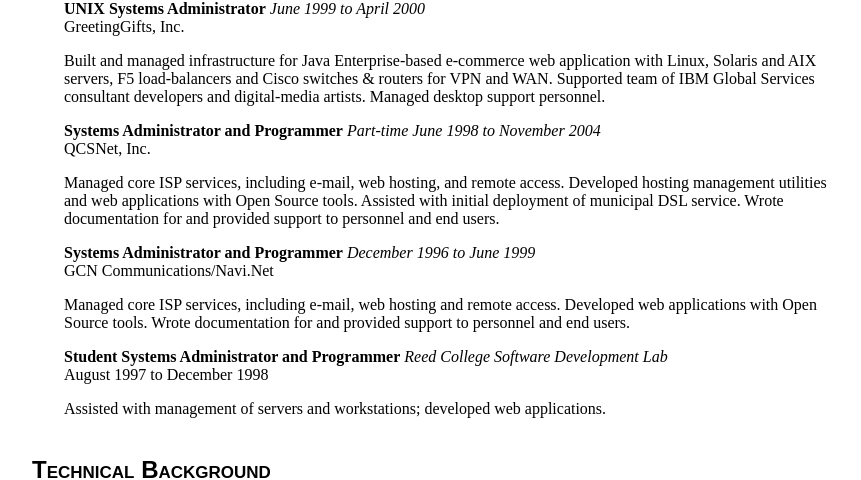
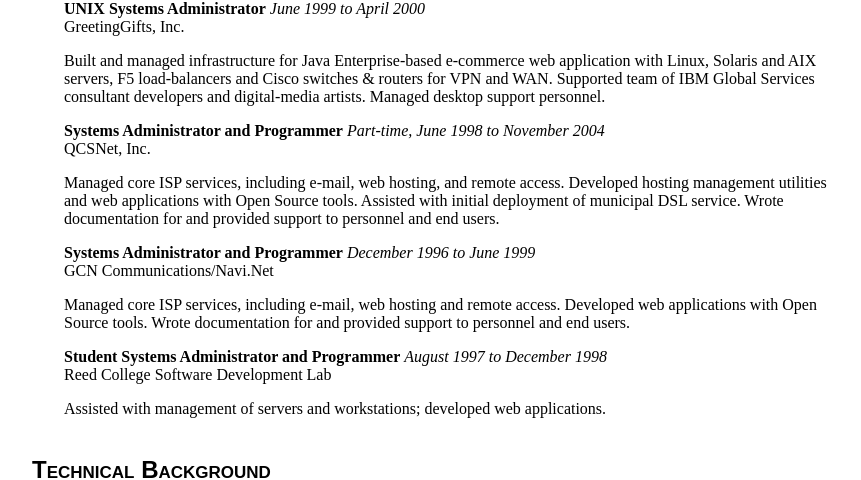
Before and after one commit to wcooley/wcooley.github.io, a Jekyll site: the page built from about/wcooley/resume_wcooley/index.html, in a window 1280 px wide and 900 px high, scrolled down 1101 px. Shown: the part 138-618 px from the top of the window, without its empty margins (208-1069 px from the left). Built offline with Jekyll 4.4.1, drawn with Linux system fonts in a browser that asks for light colours; some web fonts are replaced; Markdown is read by kramdown in place of the engine named in the settings.

Commit message:
Correct some minor inconsistencies

```diff
--- a/about/wcooley/resume_wcooley/index.html
+++ b/about/wcooley/resume_wcooley/index.html
@@ -240,7 +240,7 @@ title: Résumé for Wil Cooley
     <li class="experience">
 
     <b>Systems Administrator and Programmer</b>
-    <i>Part-time June 1998 to November 2004</i>
+    <i>Part-time, June 1998 to November 2004</i>
     <br/>
     QCSNet, Inc.
 
@@ -269,9 +269,9 @@ title: Résumé for Wil Cooley
     <li class="experience">
 
     <b>Student Systems Administrator and Programmer</b>
-    <i>Reed College Software Development Lab</i>
+    <i>August 1997 to December 1998</i>
     <br/>
-    August 1997 to December 1998
+    Reed College Software Development Lab
 
     <p>Assisted with management of servers and workstations; developed
     web applications.</p>
```
